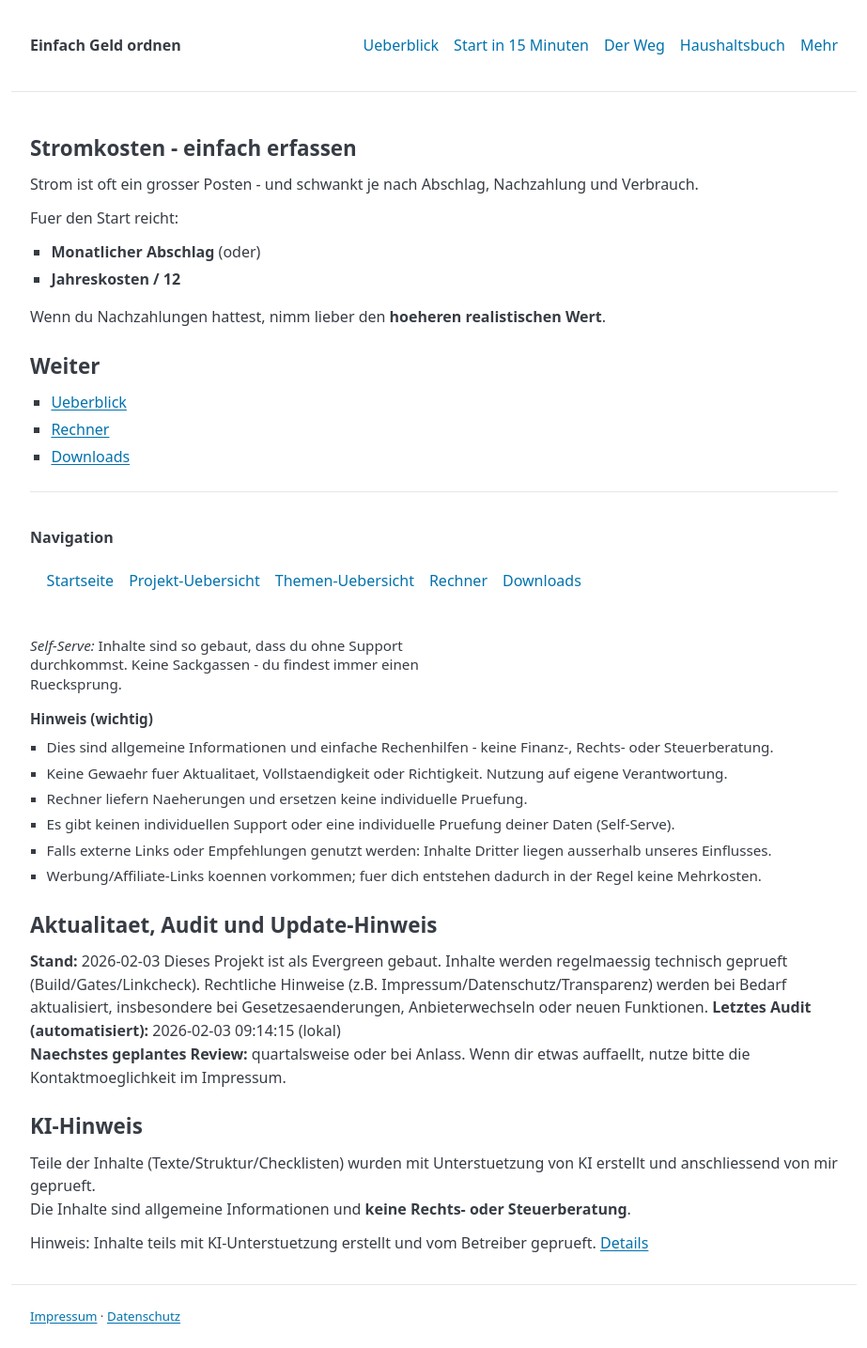
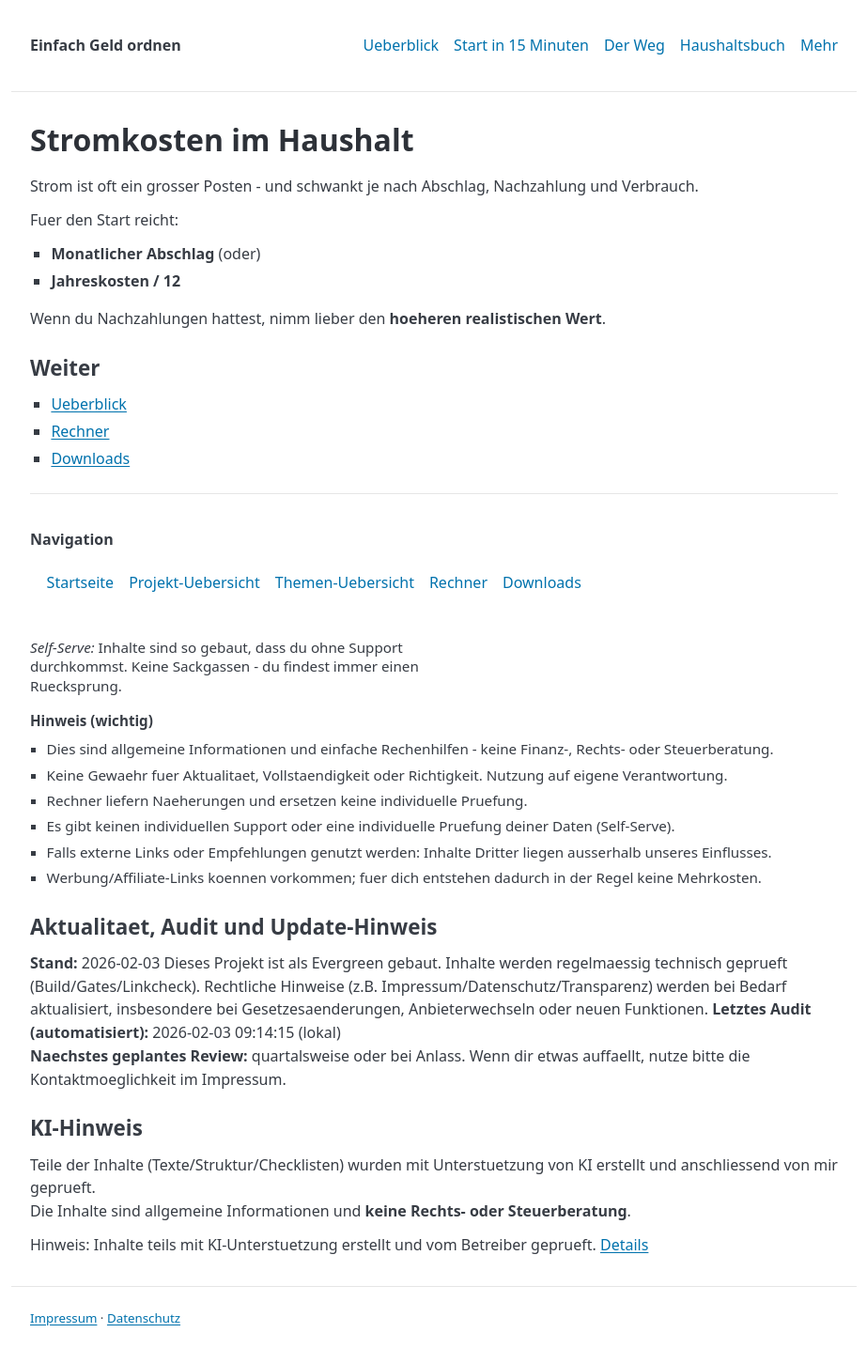
Before and after one commit to gluecklich-tools/einfach-geld-ordnen, a Jekyll site: the page built from seiten/stromkosten-haushalt.md, in a window 1280 px wide. Shown: the whole page at 94% size, without its empty margins (178-1101 px from the left). Built offline with Jekyll 4.4.1, drawn with Linux system fonts in a browser that asks for light colours; our own code applies the rules of GitHub Pages for plain Markdown files; some of the changed lines change nothing that is shown.

Commit message:
Fix: stromkosten-haushalt frontmatter ascii + add H1

```diff
--- a/seiten/stromkosten-haushalt.md
+++ b/seiten/stromkosten-haushalt.md
@@ -1,15 +1,11 @@
 ---
-permalink: /seiten/stromkosten-haushalt.html
-layout: default
-title: "Stromkosten im Haushalt"
 permalink: /seiten/stromkosten-haushalt.html
 nav_group: seiten
 nav_order: 45
 flow_systemlinks: true
-description: "Stromkosten im Haushalt – kurze Einordnung + klare nächste Schritte. Haushaltsbuch, Fixkosten, Rücklagen, Schulden: einfach ohne App."
+description: "Stromkosten im Haushalt - kurze Einordnung + klare naechste Schritte. Haushaltsbuch, Fixkosten, Ruecklagen, Schulden: einfach ohne App."
 ---
-## Stromkosten - einfach erfassen
-
+# Stromkosten im Haushalt
 Strom ist oft ein grosser Posten - und schwankt je nach Abschlag, Nachzahlung und Verbrauch.
 
 Fuer den Start reicht:
@@ -17,6 +13,7 @@ Fuer den Start reicht:
 - **Jahreskosten / 12**
 
 Wenn du Nachzahlungen hattest, nimm lieber den **hoeheren realistischen Wert**.
+
 ## Weiter
 
 - [Ueberblick]({{ site.baseurl }}/pillar/einfach-geld-ordnen.html)
```
